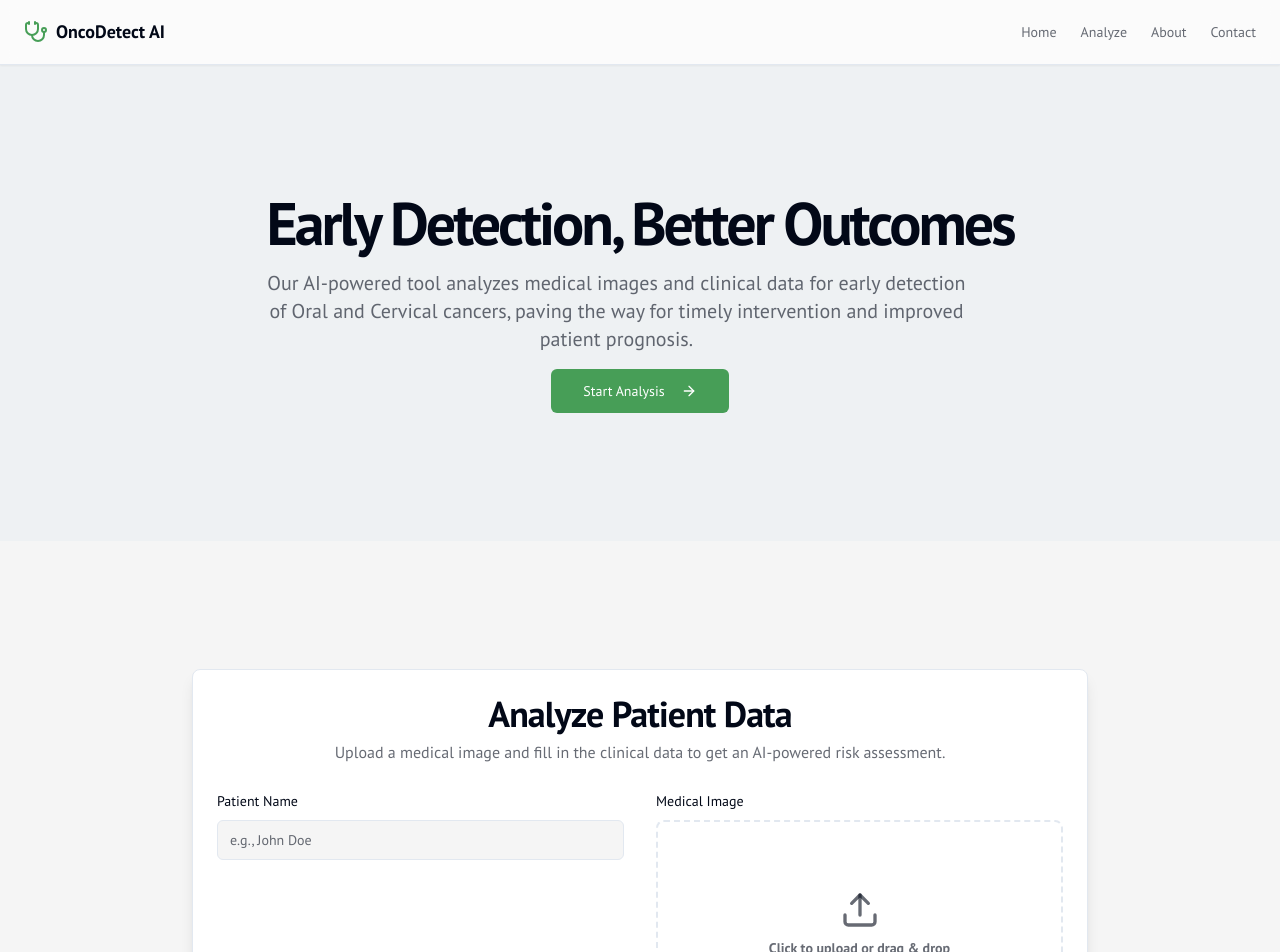
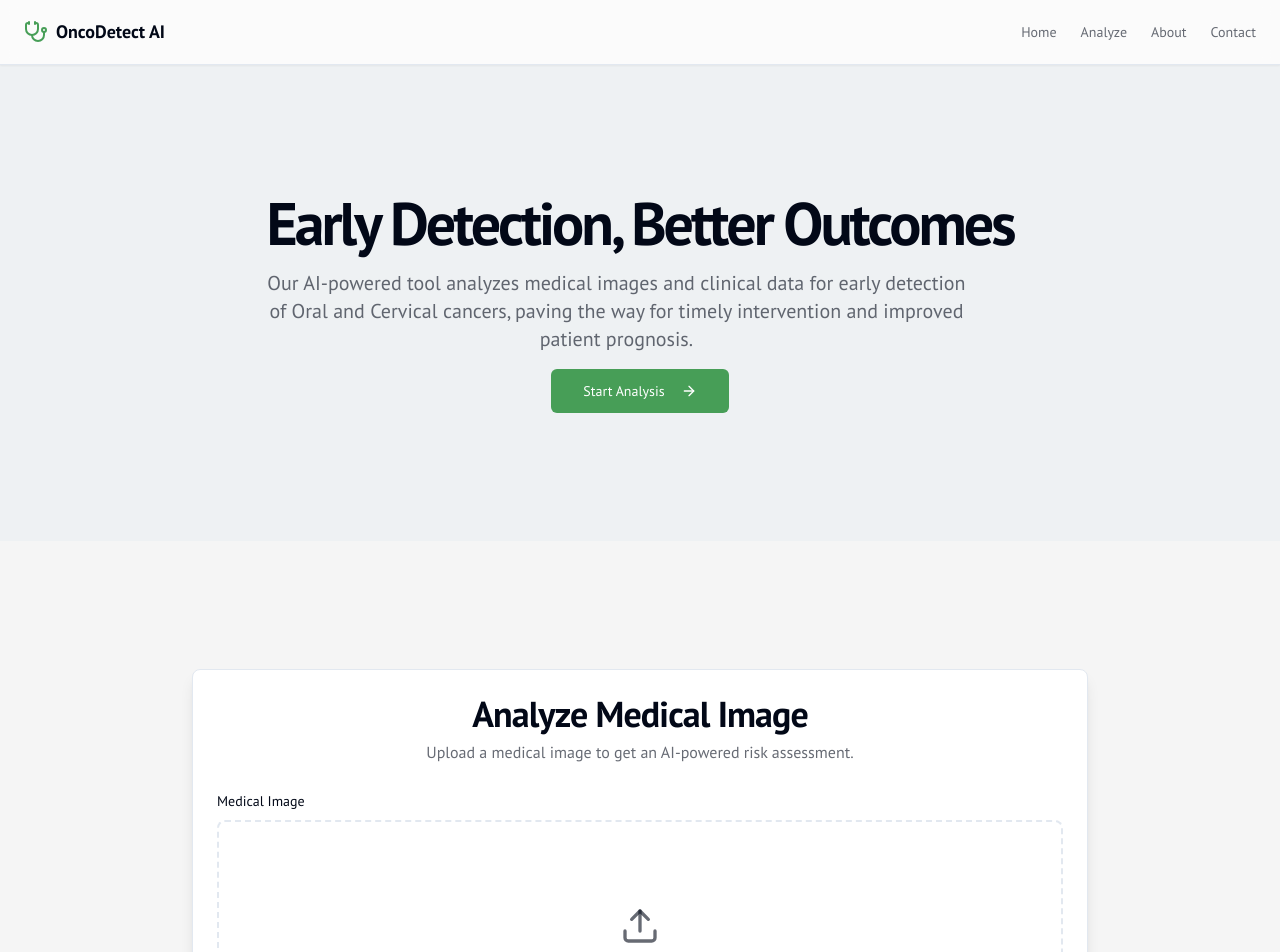
Before and after one commit to Kuber2209/sixai_octadetect, a Next.js app: page / in a window 1280 px wide. Shown: the top 952 px of the page. Built offline with nearby package versions, Linux system fonts and the light colour scheme; what genkit would draw is missing.

Commit message:
Deployment Event: A new instance was started due to deployment/traffic s

```diff
--- a/src/ai/flows/analyze-medical-data-for-risk.ts
+++ b/src/ai/flows/analyze-medical-data-for-risk.ts
@@ -2,7 +2,7 @@
 /**
  * @fileOverview Analyzes medical images to assess cancer risk by calling a Google Cloud Function.
  *
- * - analyzeMedicalDataForRisk - A function that takes a medical image and patient name as input and returns a cancer risk assessment.
+ * - analyzeMedicalDataForRisk - A function that takes a medical image and returns a cancer risk assessment.
  * - AnalyzeMedicalDataForRiskInput - The input type for the analyzeMedicalDataForRisk function.
  * - AnalyzeMedicalDataForRiskOutput - The return type for the analyzeMedicalDataForRisk function.
  */
@@ -15,7 +15,7 @@ const AnalyzeMedicalDataForRiskInputSchema = z.object({
     .describe(
       "A medical image as a data URI that must include a MIME type and use Base64 encoding. Expected format: 'data:<mimetype>;base64,<encoded_data>'."
     ),
-  name: z.string().describe("The patient's name."),
+  name: z.string().describe("The patient's name (no longer used but kept for compatibility)."),
 });
 export type AnalyzeMedicalDataForRiskInput = z.infer<typeof AnalyzeMedicalDataForRiskInputSchema>;
 
@@ -40,7 +40,6 @@ export async function analyzeMedicalDataForRisk(input: AnalyzeMedicalDataForRisk
       },
       body: JSON.stringify({
         imageDataUri: input.imageDataUri,
-        name: input.name,
       }),
     });
 
--- a/src/app/page.tsx
+++ b/src/app/page.tsx
@@ -23,11 +23,10 @@ export default function Home() {
             <Card className="max-w-4xl mx-auto shadow-lg">
               <CardHeader className="text-center">
                 <CardTitle className="text-3xl font-headline tracking-tight sm:text-4xl">
-                  Analyze Patient Data
+                  Analyze Medical Image
                 </CardTitle>
                 <CardDescription className="text-md">
-                  Upload a medical image and fill in the clinical data to get an
-                  AI-powered risk assessment.
+                  Upload a medical image to get an AI-powered risk assessment.
                 </CardDescription>
               </CardHeader>
               <CardContent>
--- a/src/components/analysis-form.tsx
+++ b/src/components/analysis-form.tsx
@@ -25,7 +25,6 @@ const MAX_FILE_SIZE = 5000000; // 5MB
 const ACCEPTED_IMAGE_TYPES = ["image/jpeg", "image/jpg", "image/png"];
 
 const formSchema = z.object({
-  name: z.string().min(1, "Patient name is required."),
   image: z
     .any()
     .refine((files) => files?.length == 1, "Image is required.")
@@ -47,9 +46,7 @@ export function AnalysisForm() {
 
   const form = useForm<z.infer<typeof formSchema>>({
     resolver: zodResolver(formSchema),
-    defaultValues: {
-      name: "",
-    },
+    defaultValues: {},
   });
 
   const toBase64 = (file: File): Promise<string> =>
@@ -67,7 +64,7 @@ export function AnalysisForm() {
       const imageDataUri = await toBase64(values.image[0]);
       const response = await analyzeMedicalDataForRisk({
         imageDataUri,
-        name: values.name,
+        name: "Patient", // Name is no longer used in the backend but the flow expects it.
       });
       setResult(response);
     } catch (error) {
@@ -102,22 +99,6 @@ export function AnalysisForm() {
     <>
       <Form {...form}>
         <form onSubmit={form.handleSubmit(onSubmit)} className="space-y-8">
-          <div className="grid md:grid-cols-2 gap-8 items-start">
-            <div className="space-y-6">
-              <FormField
-                control={form.control}
-                name="name"
-                render={({ field }) => (
-                  <FormItem>
-                    <FormLabel>Patient Name</FormLabel>
-                    <FormControl>
-                      <Input placeholder="e.g., John Doe" {...field} />
-                    </FormControl>
-                    <FormMessage />
-                  </FormItem>
-                )}
-              />
-            </div>
           <FormField
             control={form.control}
             name="image"
@@ -125,7 +106,7 @@ export function AnalysisForm() {
               <FormItem>
                 <FormLabel>Medical Image</FormLabel>
                 <FormControl>
-                    <label className="relative flex justify-center items-center w-full h-56 border-2 border-dashed rounded-lg cursor-pointer hover:bg-muted/50 transition-colors">
+                  <label className="relative flex justify-center items-center w-full h-64 border-2 border-dashed rounded-lg cursor-pointer hover:bg-muted/50 transition-colors">
                     <Input
                       type="file"
                       className="absolute w-full h-full opacity-0 cursor-pointer"
@@ -147,7 +128,6 @@ export function AnalysisForm() {
               </FormItem>
             )}
           />
-          </div>
           <Button type="submit" size="lg" className="w-full" disabled={isLoading}>
             {isLoading ? <Loader2 className="mr-2 h-4 w-4 animate-spin" /> : null}
             Analyze
```
Lines whose indentation alone changed are shown as unchanged.
